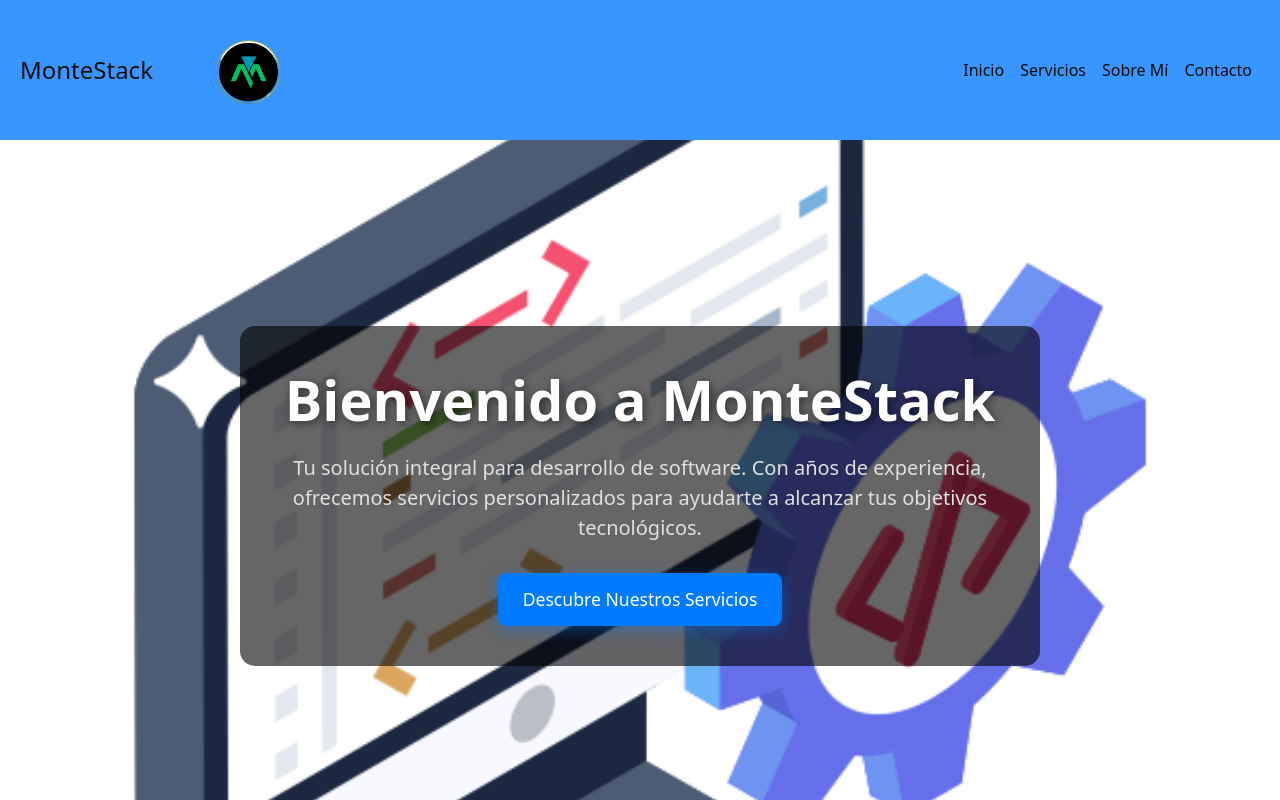
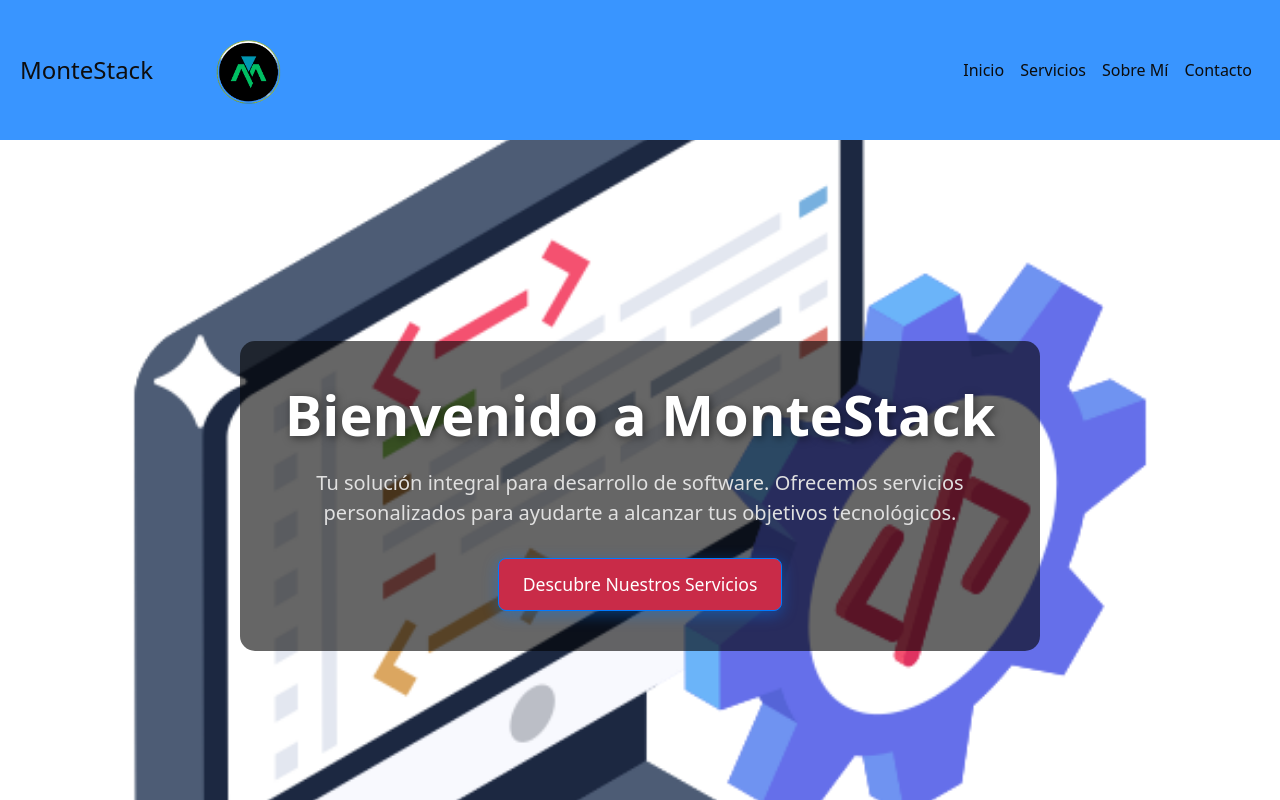
Before and after one commit to ivanMax11/website, a Vue app in the folder frontend/: page / in a window 1280 px wide. Shown: the top 800 px of the page. Built offline with nearby package versions, Linux system fonts and the light colour scheme; what vue-scrollactive would draw is missing.

Commit message:
Edditing links

```diff
--- a/frontend/src/components/HomeComponent.vue
+++ b/frontend/src/components/HomeComponent.vue
@@ -5,7 +5,7 @@
       <section id="home" class="section home-section text-center">
         <div class="hero-content">
           <h1 class="display-3">Bienvenido a MonteStack</h1>
-          <p class="lead">Tu solución integral para desarrollo de software. Con años de experiencia, ofrecemos servicios
+          <p class="lead">Tu solución integral para desarrollo de software. Ofrecemos servicios
             personalizados para ayudarte a alcanzar tus objetivos tecnológicos.</p>
           <a href="#services" class="btn btn-primary btn-lg">Descubre Nuestros Servicios</a>
         </div>
@@ -282,7 +282,7 @@ export default {
 }
 
 .btn-primary {
-  background-color: #007bff;
+  background-color: #c92b48;
   border-color: #007bff;
   padding: 12px 24px;
   font-size: 1.1rem;
```
